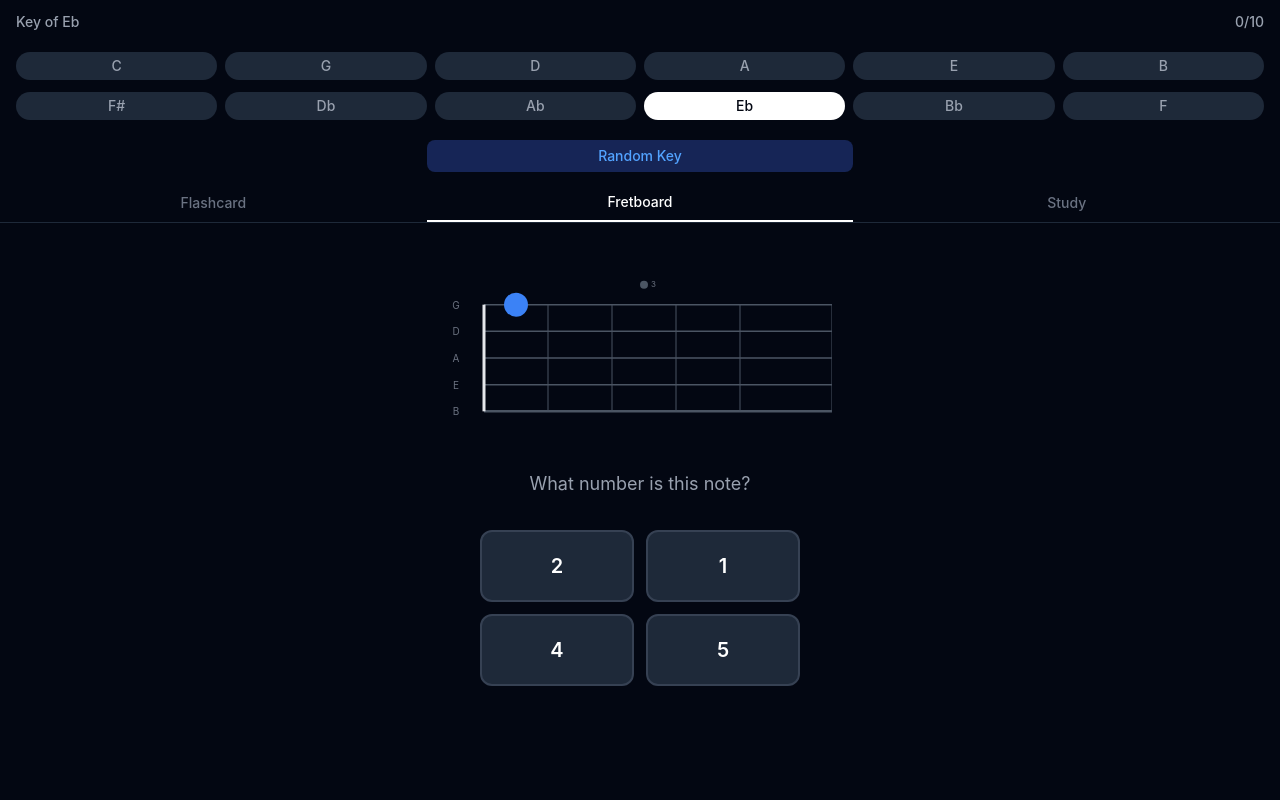
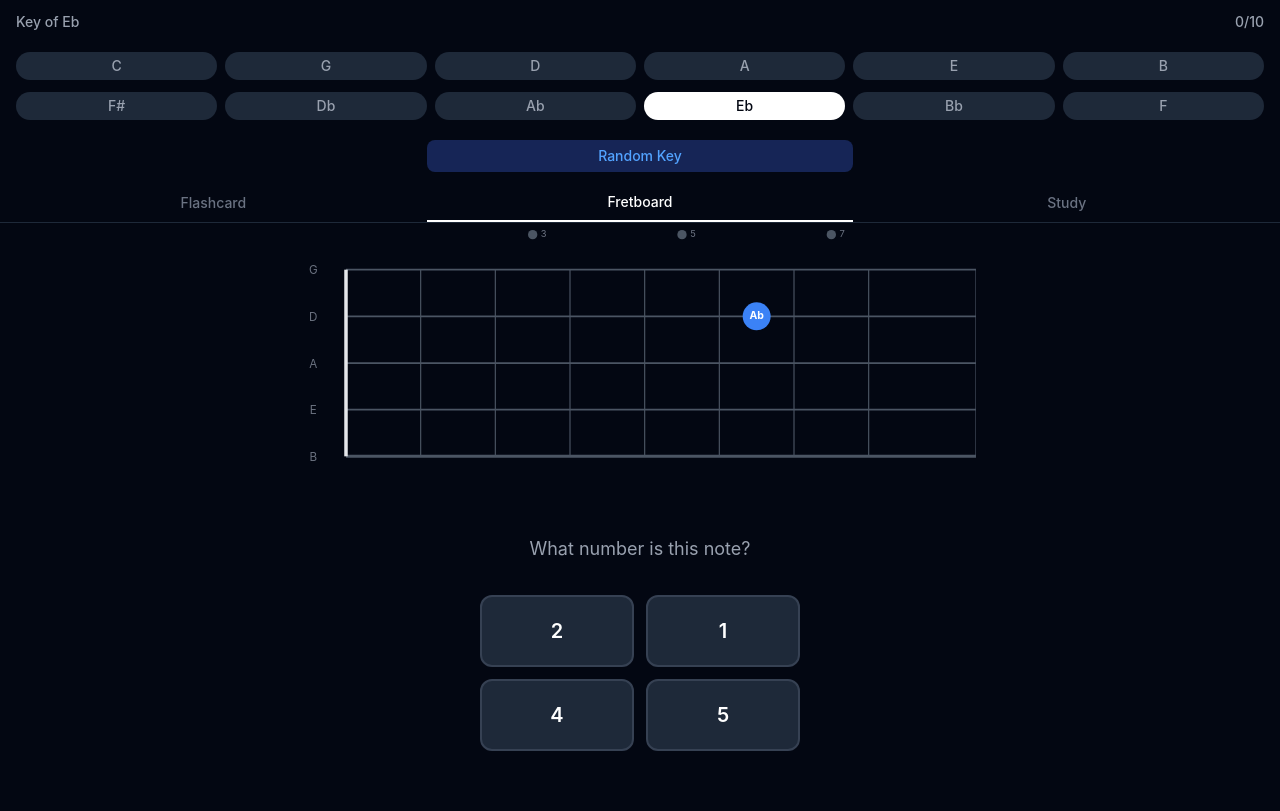
Before and after one commit to dduderstadt/nns-trainer, a React (Vite) app: page / in a window 1280 px wide. Both pictures are taken after a click on the button "Fretboard". Built offline with nearby package versions, Linux system fonts and the light colour scheme.

Commit message:
Extend fretboard quiz to frets 0–7, enlarge SVG, and show note name on highlighted dot

```diff
--- a/src/App.tsx
+++ b/src/App.tsx
@@ -131,7 +131,7 @@ export default function App(): JSX.Element | null {
     }
 
     const scale: Record<ScaleNumber, string> = ALL_KEYS[selectedKeyRef.current];
-    const diatonicPositions: FretPosition[] = computeDiatonicPositions(scale);
+    const diatonicPositions: FretPosition[] = computeDiatonicPositions(scale, 7);
 
     const queue: RetryItem[] = retryQueueRef.current;
     const count: number = questionCountRef.current;
@@ -306,7 +306,7 @@ export default function App(): JSX.Element | null {
       </div>
 
       <div className="flex-1 flex flex-col items-center justify-center px-4 gap-8">
-        {mode === 'fretboard' && <Fretboard highlight={highlight} />}
+        {mode === 'fretboard' && <Fretboard highlight={highlight} fretCount={8} className="w-full max-w-2xl" viewBoxHeight={240} />}
         {mode === 'fretboard'
           ? <p className="text-gray-400 text-lg">What number is this note?</p>
           : <p className="text-gray-400 text-lg">What note is the...</p>
--- a/src/Fretboard.tsx
+++ b/src/Fretboard.tsx
@@ -101,7 +101,19 @@ export default function Fretboard({ highlight, positions, className = 'w-full ma
           : LEFT_MARGIN + (highlight.fret - 0.5) * FRET_WIDTH;
         const cy: number = stringHeight * (stringIndex + 1);
         return (
-          <circle cx={cx} cy={cy} r={12} fill="#3b82f6" />
+          <g>
+            <circle cx={cx} cy={cy} r={12} fill="#3b82f6" />
+            <text
+              x={cx} y={cy}
+              fill="white"
+              fontSize={9}
+              fontWeight="bold"
+              textAnchor="middle"
+              dominantBaseline="middle"
+            >
+              {highlight.note}
+            </text>
+          </g>
         );
       })()}
 
```
Also changed, not shown: 1 other file (tests, documents, lock files or other folders).
